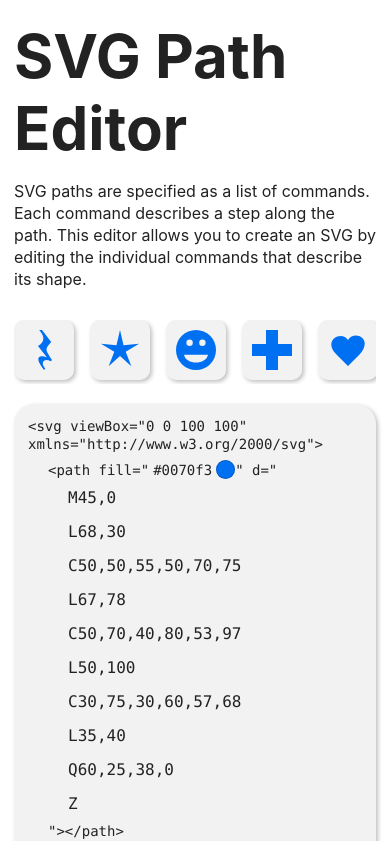
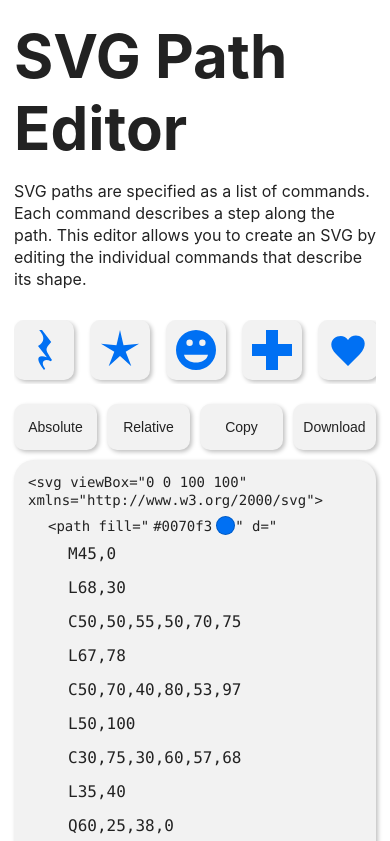
Before and after one commit to rfauver/svg_path_editor, a Next.js app: page / in a window 390 px wide. Shown: the top 841 px of the page. Built offline with nearby package versions, Linux system fonts and the light colour scheme.

Commit message:
make button row respond to different screen sizes better

```diff
--- a/components/button_row.jsx
+++ b/components/button_row.jsx
@@ -50,11 +50,12 @@ export default function ButtonRow({ svgText, commands, setInstructions }) {
   };
 
   const convertText = str =>
-    windowSize.width > 402 ? `Convert to ${str}` : str;
+    windowSize.width > 500 ? `Convert to ${str}` : str;
 
   return (
     <div className={styles.component}>
       <button
+        className={styles.convert}
         name='Convert to Absolute'
         onClick={onAbsoluteClicked}
         onKeyDown={onPress(onAbsoluteClicked)}
@@ -62,6 +63,7 @@ export default function ButtonRow({ svgText, commands, setInstructions }) {
         {convertText('Absolute')}
       </button>
       <button
+        className={styles.convert}
         name='Convert to Relative'
         onClick={onRelativeClicked}
         onKeyDown={onPress(onRelativeClicked)}
--- a/styles/button_row.module.scss
+++ b/styles/button_row.module.scss
@@ -1,7 +1,6 @@
 .component {
   height: 60px;
   margin-top: auto;
-  padding-top: 10px;
   display: flex;
   gap: 10px;
 
@@ -25,4 +24,26 @@
       transform: scale(0.95);
     }
   }
+
+  .convert {
+    min-width: 152px;
+  }
+
+  @media (max-width: 1060px) {
+    height: 52px;
+
+    button {
+      font-size: 14px;
+    }
+
+    .convert {
+      min-width: 136px;
+    }
+  }
+
+  @media (max-width: 500px) {
+    .convert {
+      min-width: 0;
+    }
+  }
 }
--- a/styles/home.module.scss
+++ b/styles/home.module.scss
@@ -53,10 +53,12 @@
 .sectionWrapper {
   display: flex;
   flex-direction: column;
+  gap: 10px;
 
   @media (max-width: 1060px) {
     max-width: 750px;
     margin-bottom: 10px;
+    flex-direction: column-reverse;
   }
 }
 
```
